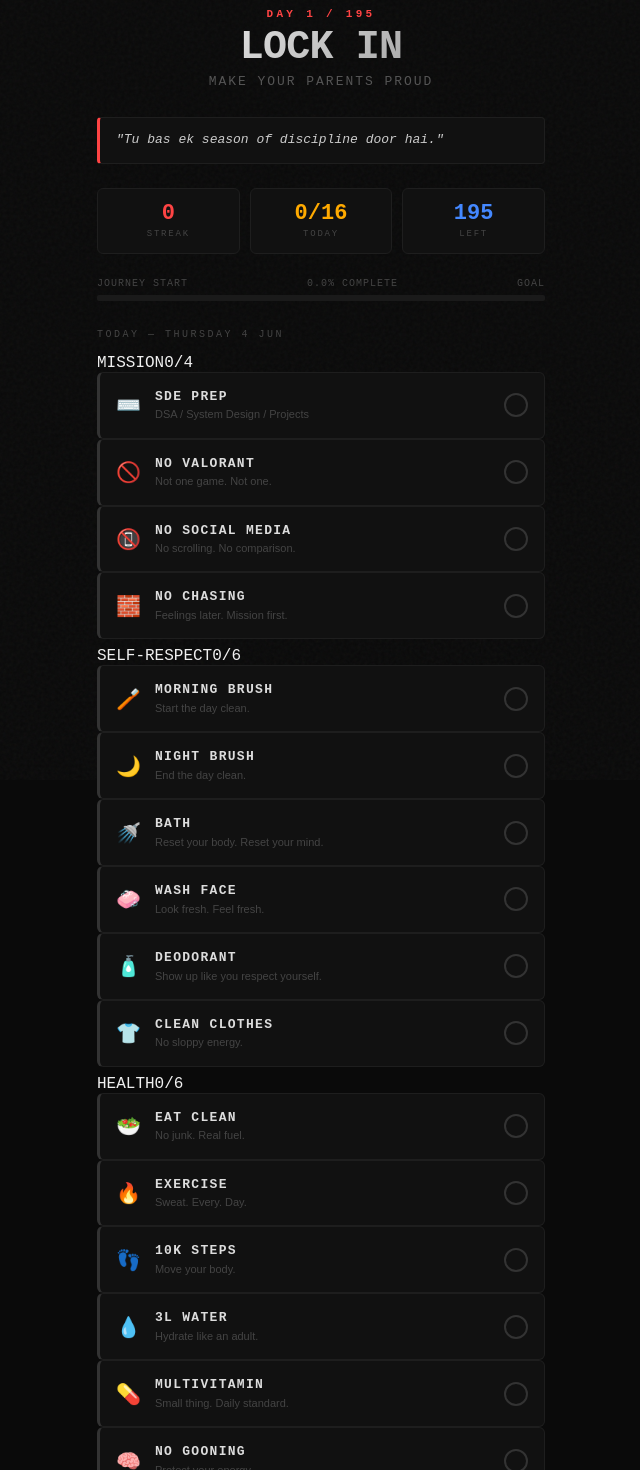
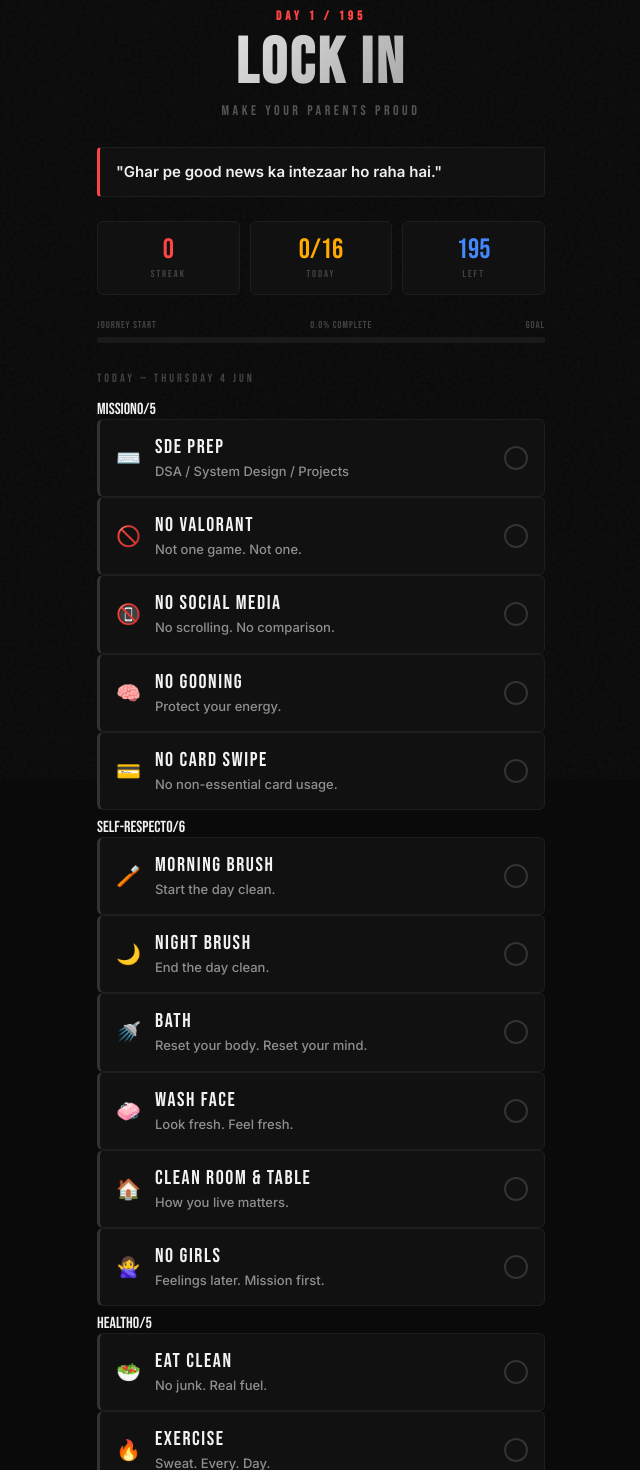
Before and after one commit to Shikhar253/lockin-pwa, a React (Vite) app: page / in a window 1280 px wide. Shown: the part 20-1490 px from the top of the page, without its empty margins (319-959 px from the left). Built offline with nearby package versions, Linux system fonts and the light colour scheme; no server answers; the database is empty.

Commit message:
style and label changes

```diff
--- a/src/App.jsx
+++ b/src/App.jsx
@@ -8,23 +8,27 @@ const HABITS = [
   { id: "sde",        category: "MISSION",      label: "SDE PREP",        icon: "⌨️", desc: "DSA / System Design / Projects" },
   { id: "noval",      category: "MISSION",      label: "NO VALORANT",     icon: "🚫", desc: "Not one game. Not one." },
   { id: "nosocial",   category: "MISSION",      label: "NO SOCIAL MEDIA", icon: "📵", desc: "No scrolling. No comparison." },
-  { id: "nogirls",    category: "MISSION",      label: "NO CHASING",      icon: "🧱", desc: "Feelings later. Mission first." },
-
+ { id: "nofap",      category: "MISSION",       label: "NO GOONING",      icon: "🧠", desc: "Protect your energy." },
+ {
+  id: "nocard",category: "MISSION",
+  label: "NO CARD SWIPE",
+  icon: "💳",
+  desc: "No non-essential card usage."
+},
   // Self-respect
   { id: "morningBrush", category: "SELF-RESPECT", label: "MORNING BRUSH", icon: "🪥", desc: "Start the day clean." },
   { id: "nightBrush",   category: "SELF-RESPECT", label: "NIGHT BRUSH",   icon: "🌙", desc: "End the day clean." },
   { id: "bath",         category: "SELF-RESPECT", label: "BATH",          icon: "🚿", desc: "Reset your body. Reset your mind." },
   { id: "washFace",     category: "SELF-RESPECT", label: "WASH FACE",     icon: "🧼", desc: "Look fresh. Feel fresh." },
-  { id: "deodorant",    category: "SELF-RESPECT", label: "DEODORANT",     icon: "🧴", desc: "Show up like you respect yourself." },
-  { id: "cleanClothes", category: "SELF-RESPECT", label: "CLEAN CLOTHES", icon: "👕", desc: "No sloppy energy." },
-
+  { id: "cleanroom",    category: "SELF-RESPECT", label: "CLEAN ROOM & TABLE",    icon: "🏠", desc: "How you live matters." },
+   { id: "nogirls",     category: "SELF-RESPECT", label: "NO GIRLS",      icon: "🙅‍♀️", desc: "Feelings later. Mission first." },
   // Health / Body
   { id: "eat",        category: "HEALTH",       label: "EAT CLEAN",       icon: "🥗", desc: "No junk. Real fuel." },
   { id: "exercise",   category: "HEALTH",       label: "EXERCISE",        icon: "🔥", desc: "Sweat. Every. Day." },
   { id: "steps",      category: "HEALTH",       label: "10K STEPS",       icon: "👣", desc: "Move your body." },
   { id: "water",      category: "HEALTH",       label: "3L WATER",        icon: "💧", desc: "Hydrate like an adult." },
   { id: "vitamin",    category: "HEALTH",       label: "MULTIVITAMIN",    icon: "💊", desc: "Small thing. Daily standard." },
-  { id: "nofap",      category: "HEALTH",       label: "NO GOONING",      icon: "🧠", desc: "Protect your energy." },
+
 ];
 
 const HABIT_CATEGORIES = ["MISSION", "SELF-RESPECT", "HEALTH"];
@@ -32,6 +36,8 @@ const HABIT_CATEGORIES = ["MISSION", "SELF-RESPECT", "HEALTH"];
 const QUOTES=[
 "6-7 saal ka damage. 6-7 mahine mein fix kar.",
 "Parents ki aankh mein woh shine laa.",
+"Job. Body. Discipline. Everything else can wait.",
+"Until death, all defeats are psychological. Win the mind, win the day.",
 "Parents wait kar rahe hain. Lock tf in.",
 "Future > Feelings.",
 "Ek offer letter. Puri kahani badal jayegi.",
@@ -131,7 +137,7 @@ const QUOTES=[
 "Jitna dard hai. Utni badi comeback hogi.",
 "Har din ya toh build kar raha hai ya barbaad.",
 "Ek din parents ko bolna hai. Ho gaya.",
-"Tu job se ek interview door hai.",
+"Tu job se bas ek interview door hai.",
 "Bas ek breakthrough chahiye.",
 "Aaj ka discomfort. Kal ki respect.",
 "Khud ko prove kar. Kisi aur ko nahi.",
--- a/src/styles.css
+++ b/src/styles.css
@@ -1,3 +1,5 @@
+@import url('https://fonts.googleapis.com/css2?family=Bebas+Neue&family=Inter:wght@400;500;600;700&display=swap');
+
 *, *::before, *::after {
   box-sizing: border-box;
   margin: 0;
@@ -18,7 +20,7 @@
   --accent-green: #44ff88;
   --accent-yellow: #ffaa00;
   --accent-blue: #4488ff;
-  --font: "Courier New", Courier, monospace;
+  --font: "Bebas Neue", "Courier New", monospace;
 }
 
 html {
@@ -74,7 +76,7 @@ body {
 }
 
 .day-counter {
-  font-size: 11px;
+  font-size: 13px;
   letter-spacing: 0.3em;
   color: var(--accent-red);
   text-transform: uppercase;
@@ -83,9 +85,8 @@ body {
 }
 
 .title {
-  font-size: clamp(32px, 8vw, 40px);
-  font-weight: 900;
-  letter-spacing: -0.02em;
+  font-size: clamp(48px, 12vw, 64px);
+  letter-spacing: 0.05em;
   background: linear-gradient(135deg, #fff 0%, #888 100%);
   -webkit-background-clip: text;
   -webkit-text-fill-color: transparent;
@@ -95,9 +96,9 @@ body {
 }
 
 .subtitle {
-  font-size: 13px;
+  font-size: 14px;
   color: var(--text-muted);
-  letter-spacing: 0.15em;
+  letter-spacing: 0.25em;
 }
 
 /* ── Status banners ── */
@@ -108,7 +109,7 @@ body {
   padding: 12px 14px;
   border-radius: 6px;
   margin-bottom: 20px;
-  font-size: 12px;
+  font-size: 13px;
   letter-spacing: 0.08em;
 }
 
@@ -149,10 +150,12 @@ body {
 }
 
 .quote p {
-  font-size: 13px;
-  color: #ccc;
-  font-style: italic;
+  font-family: Inter, system-ui, sans-serif;
+  font-size: 15px;
+  font-weight: 600;
+  color: #f0f0f0;
   line-height: 1.6;
+  letter-spacing: 0;
 }
 
 /* ── Stats ── */
@@ -172,13 +175,12 @@ body {
 }
 
 .stat-value {
-  font-size: 22px;
-  font-weight: 900;
+  font-size: 28px;
   line-height: 1;
 }
 
 .stat-label {
-  font-size: 9px;
+  font-size: 10px;
   color: var(--text-dim);
   letter-spacing: 0.2em;
   margin-top: 4px;
@@ -218,7 +220,7 @@ body {
 }
 
 .section-label {
-  font-size: 10px;
+  font-size: 12px;
   letter-spacing: 0.25em;
   color: var(--text-dim);
   margin-bottom: 14px;
@@ -271,12 +273,11 @@ body {
 }
 
 .habit-name {
-  font-size: 13px;
-  font-weight: 700;
-  letter-spacing: 0.1em;
-  color: #ddd;
-  font-family: var(--font);
-  line-height: 1.2;
+  font-size: 20px;
+  letter-spacing: 0.08em;
+  font-family: "Bebas Neue", sans-serif;
+  color: #f2f2f2;
+  line-height: 1.1;
 }
 
 .habit-btn.done .habit-name {
@@ -284,10 +285,12 @@ body {
 }
 
 .habit-desc {
-  font-size: 11px;
-  color: var(--text-dim);
-  margin-top: 3px;
-  line-height: 1.3;
+  font-family: Inter, system-ui, sans-serif;
+  font-size: 13px;
+  font-weight: 500;
+  color: #8f8f8f;
+  margin-top: 4px;
+  line-height: 1.4;
 }
 
 .habit-check {
@@ -328,15 +331,16 @@ body {
 
 .locked-in-title {
   color: var(--accent-green);
-  font-size: 14px;
-  font-weight: 700;
-  letter-spacing: 0.1em;
+  font-size: 18px;
+  letter-spacing: 0.15em;
 }
 
 .locked-in-sub {
   color: #2a6b2a;
-  font-size: 11px;
+  font-size: 12px;
   margin-top: 4px;
+  font-family: "Courier New", monospace;
+  letter-spacing: 0;
 }
 
 /* ── Heatmap ── */
@@ -369,9 +373,10 @@ body {
 }
 
 .heatmap-day-label {
-  font-size: 8px;
+  font-size: 9px;
   color: #333;
   font-family: var(--font);
+  letter-spacing: 0.05em;
 }
 
 .heatmap-legend {
@@ -394,17 +399,18 @@ body {
 }
 
 .legend-label {
-  font-size: 9px;
+  font-size: 10px;
   color: var(--text-dim);
+  letter-spacing: 0.05em;
 }
 
 /* ── Footer ── */
 .footer {
   margin-top: 40px;
   text-align: center;
-  font-size: 10px;
+  font-size: 12px;
   color: #2a2a2a;
-  letter-spacing: 0.2em;
+  letter-spacing: 0.25em;
 }
 
 /* ── Animations ── */
```
